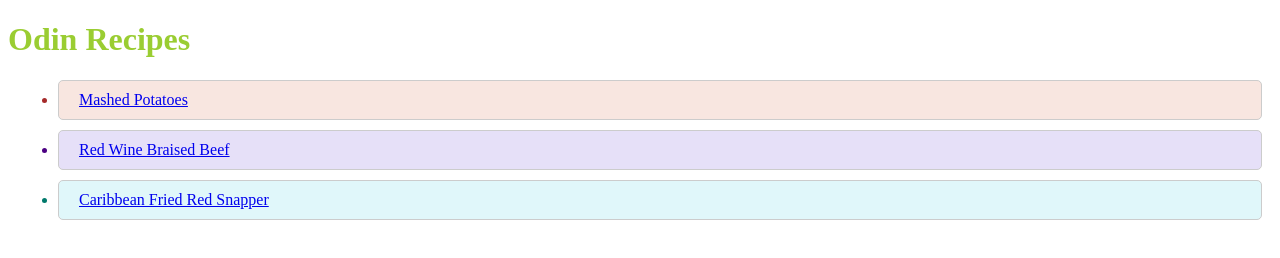
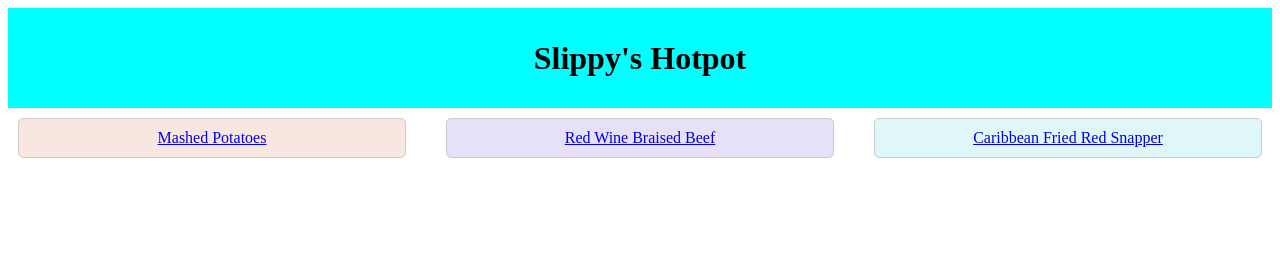
Before and after one commit to Valistriant/odin-recipes, a plain HTML site: page index.html in a window 1280 px wide. Drawn offline with Linux system fonts and the light colour scheme.

Commit message:
Expermenting with flexbox, and added a temporary image for the background to the images folder

```diff
--- a/index.html
+++ b/index.html
@@ -7,7 +7,11 @@
         <title>Slippy's Hot Meals - Main</title>
     </head>
     <body>
-    <h1>Odin Recipes</h1>
+        <div class="header">
+            <div class="header-content">
+                <h1>Slippy's Hotpot</h1>
+            </div>
+        </div>
     <ul class="flex-container">
         <li class="item mashed-potatoes">
           <a href="recipes/MashedPotatoes.html" target="_blank" rel="noopener noreferrer">Mashed Potatoes</a>
--- a/slippy.css
+++ b/slippy.css
@@ -1,12 +1,32 @@
-h1 {
-    color: yellowgreen;
+.flex-container {
+    display: flex; /* Enable Flexbox */
+    gap: 20px; /* Space between items */
+    list-style: none; /* Remove default list styling*/
+    padding: 0; /* Remove default padding */
+    margin: 0; /* Remove default margin */
+    justify-content: space-between; /* Distribute items across the container */
+    align-items: center; /* Align items vertically */
+}
+
+.header {
+    background-color:cyan;
+    display: flex;
+    justify-content: center; /* Center the child wrapper horizontally */
+    align-items: center; /* Center the child wrapper vertically */
+    height: 100px;
+}
+
+header-content {
+    text-align: center; /* Center text inside the child wrapper */
 }
 
 .item {
-    margin: 10px;
+    flex: 1; /* Flex items will equally divide available space */
+    margin: 10px; /* Optional: Additional spacing */
     padding: 10px 20px;
     border: 1px solid #ccc;
     border-radius: 5px;
+    text-align: center; /* Center text inside items */
     transition: transform 0.3s;
 }
 
```
Also changed, not shown: images/Background.webp (added).
